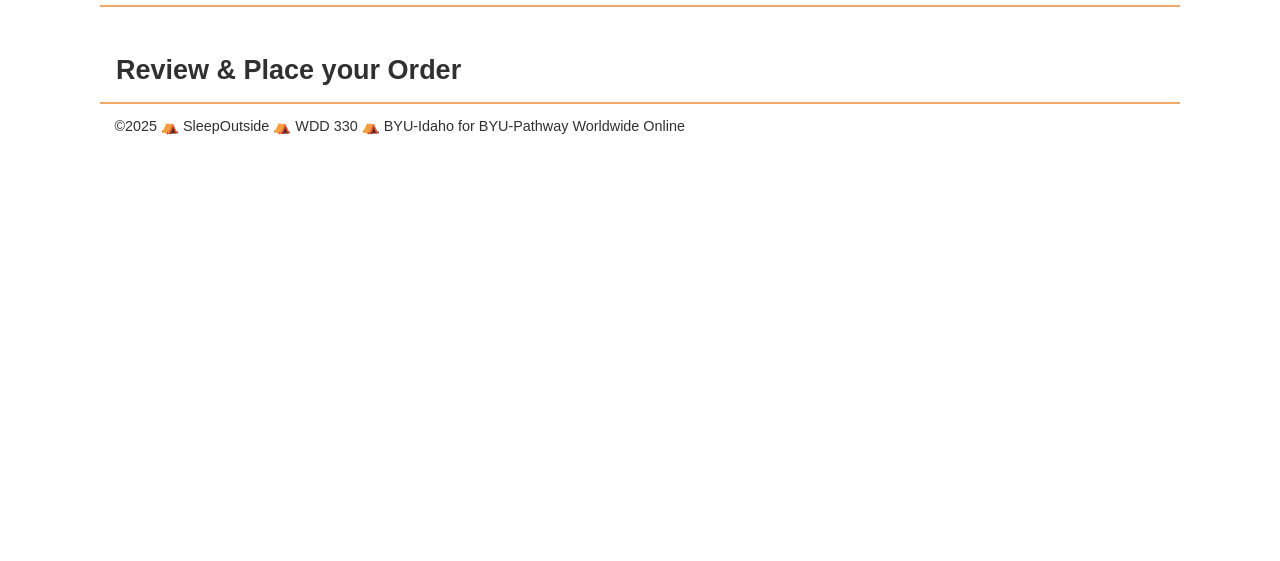
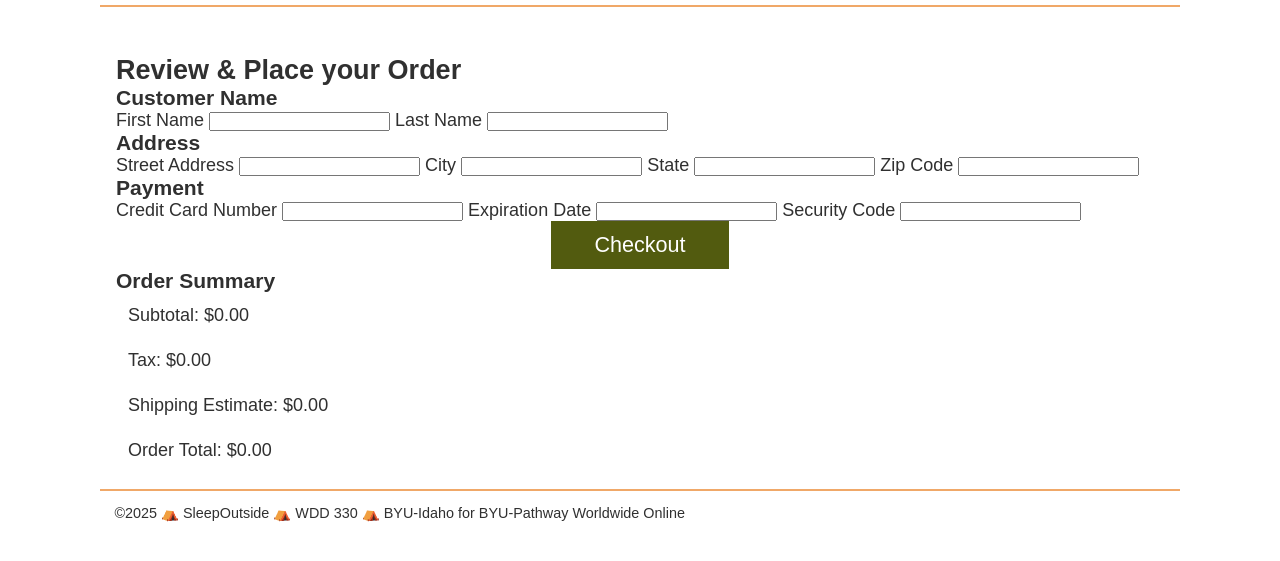
Before and after one commit to KingsleyMatthew/WDD330_TEAM_PROJECT, a website: page src/checkout/index.html in a window 1280 px wide. Shown: the part 71-632 px from the top of the page. Drawn offline with Linux system fonts and the light colour scheme; files that its build step writes are made by us from their sources.

Commit message:
Add checkout order summary

```diff
--- a/src/checkout/index.html
+++ b/src/checkout/index.html
@@ -20,6 +20,52 @@
     <main class="divider">
       <section class="products">
         <h2>Review & Place your Order</h2>
+
+        <form id="checkout-form">
+          <h3>Customer Name</h3>
+
+          <label for="firstName">First Name</label>
+          <input type="text" id="firstName" name="firstName" required />
+
+          <label for="lastName">Last Name</label>
+          <input type="text" id="lastName" name="lastName" required />
+
+          <h3>Address</h3>
+
+          <label for="street">Street Address</label>
+          <input type="text" id="street" name="street" required />
+
+          <label for="city">City</label>
+          <input type="text" id="city" name="city" required />
+
+          <label for="state">State</label>
+          <input type="text" id="state" name="state" required />
+
+          <label for="zip">Zip Code</label>
+          <input type="text" id="zip" name="zip" required />
+
+          <h3>Payment</h3>
+
+          <label for="cardNumber">Credit Card Number</label>
+          <input type="text" id="cardNumber" name="cardNumber" required />
+
+          <label for="expiration">Expiration Date</label>
+          <input type="text" id="expiration" name="expiration" required />
+
+
+          <label for="securityCode">Security Code</label>
+          <input type="text" id="securityCode" name="securityCode" required />
+
+          <button type="submit">Checkout</button>
+        </form>
+
+        <div class="order-summary">
+          <h3>Order Summary</h3>
+          <p>Subtotal: <span id="subtotal">$0.00</span></p>
+          <p>Tax: <span id="tax">$0.00</span></p>
+          <p>Shipping Estimate: <span id="shipping">$0.00</span></p>
+          <p>Order Total: <span id="order-total">$0.00</span></p>
+        </div>
       </section>
     </main>
 
--- /dev/null
+++ b/src/js/CheckoutProcess.mjs
@@ -0,0 +1,59 @@
+import { getLocalStorage } from "./utils.mjs";
+
+export default class CheckoutProcess {
+    constructor(key, outputSelector) {
+        this.key = key;
+        this.outputSelector = outputSelector;
+        this.list = [];
+        this.itemTotal = 0;
+        this.shipping = 0;
+        this.tax = 0;
+        this.orderTotal = 0;
+    }
+
+    init() {
+        this.list = getLocalStorage(this.key) || [];
+        this.calculateItemSubtotal();
+    }
+
+    calculateItemSubtotal() {
+        this.itemTotal = this.list.reduce(
+            (sum, item) => sum + item.FinalPrice,
+            0
+        );
+
+        const subtotal = document.querySelector(
+            `${this.outputSelector} #subtotal`
+        );
+
+        subtotal.innerText = `$${this.itemTotal.toFixed(2)}`;
+    }
+
+    calculateOrderTotal() {
+        this.tax = this.itemTotal * 0.06;
+
+        this.shipping = 10 + (this.list.length - 1) * 2;
+
+        this.orderTotal = this.itemTotal + this.tax + this.shipping;
+
+        this.displayOrderTotals();
+    }
+
+    displayOrderTotals() {
+        const tax = document.querySelector(
+            `${this.outputSelector} #tax`
+        );
+
+        const shipping = document.querySelector(
+            `${this.outputSelector} #shipping`
+        );
+
+        const orderTotal = document.querySelector(
+            `${this.outputSelector} #order-total`
+        );
+
+        tax.innerText = `$${this.tax.toFixed(2)}`;
+        shipping.innerText = `$${this.shipping.toFixed(2)}`;
+        orderTotal.innerText = `$${this.orderTotal.toFixed(2)}`;
+    }
+}
--- a/src/js/checkout.js
+++ b/src/js/checkout.js
@@ -1,3 +1,15 @@
 import { loadHeaderFooter } from "./utils.mjs";
+import CheckoutProcess from "./CheckoutProcess.mjs";
 
 loadHeaderFooter();
+
+const checkout = new CheckoutProcess(
+    "so-cart",
+    ".order-summary"
+);
+
+checkout.init();
+
+document.querySelector("#zip").addEventListener("change", () => {
+    checkout.calculateOrderTotal();
+});
```
Also changed, not shown: src/cart/index.html (+1 -0 lines).
